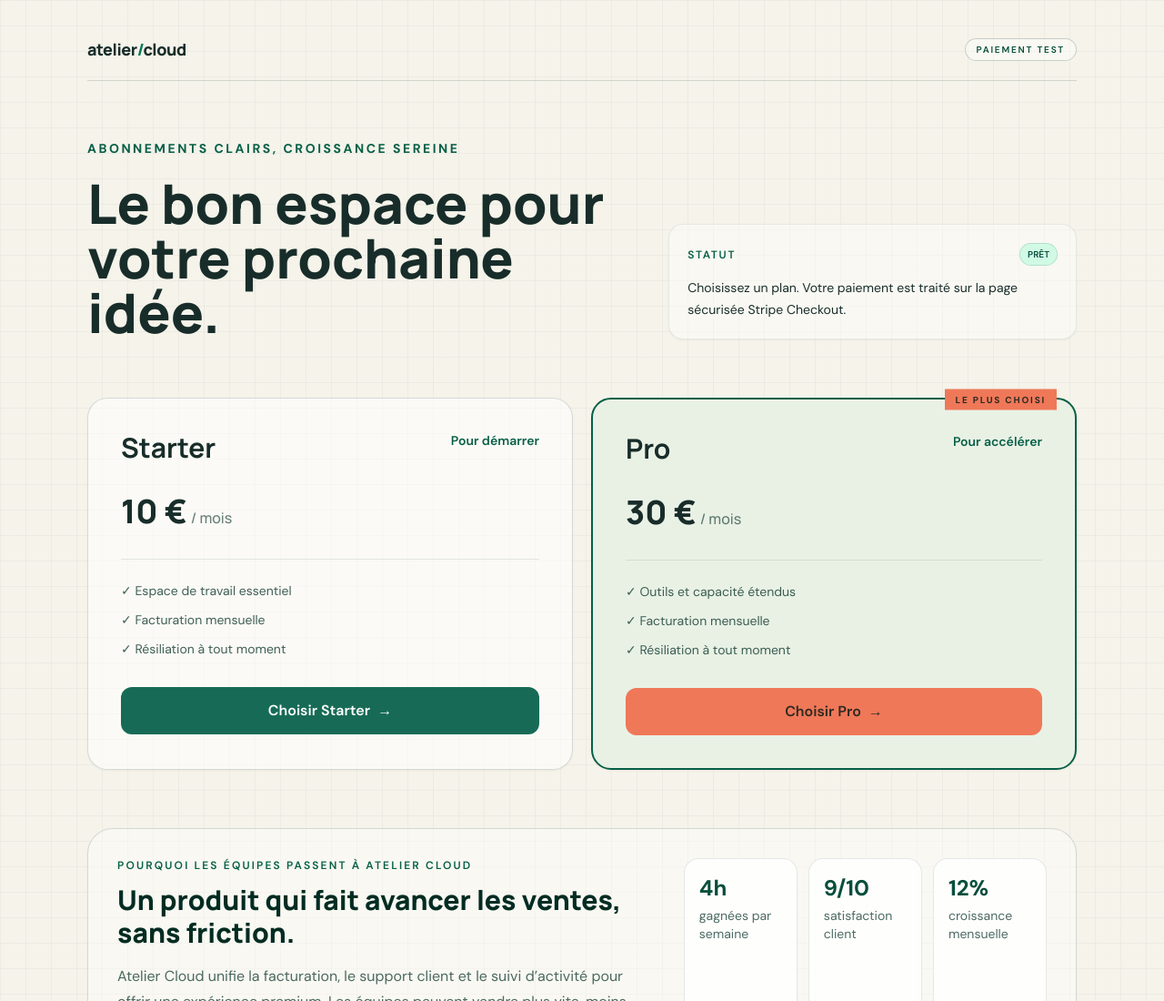
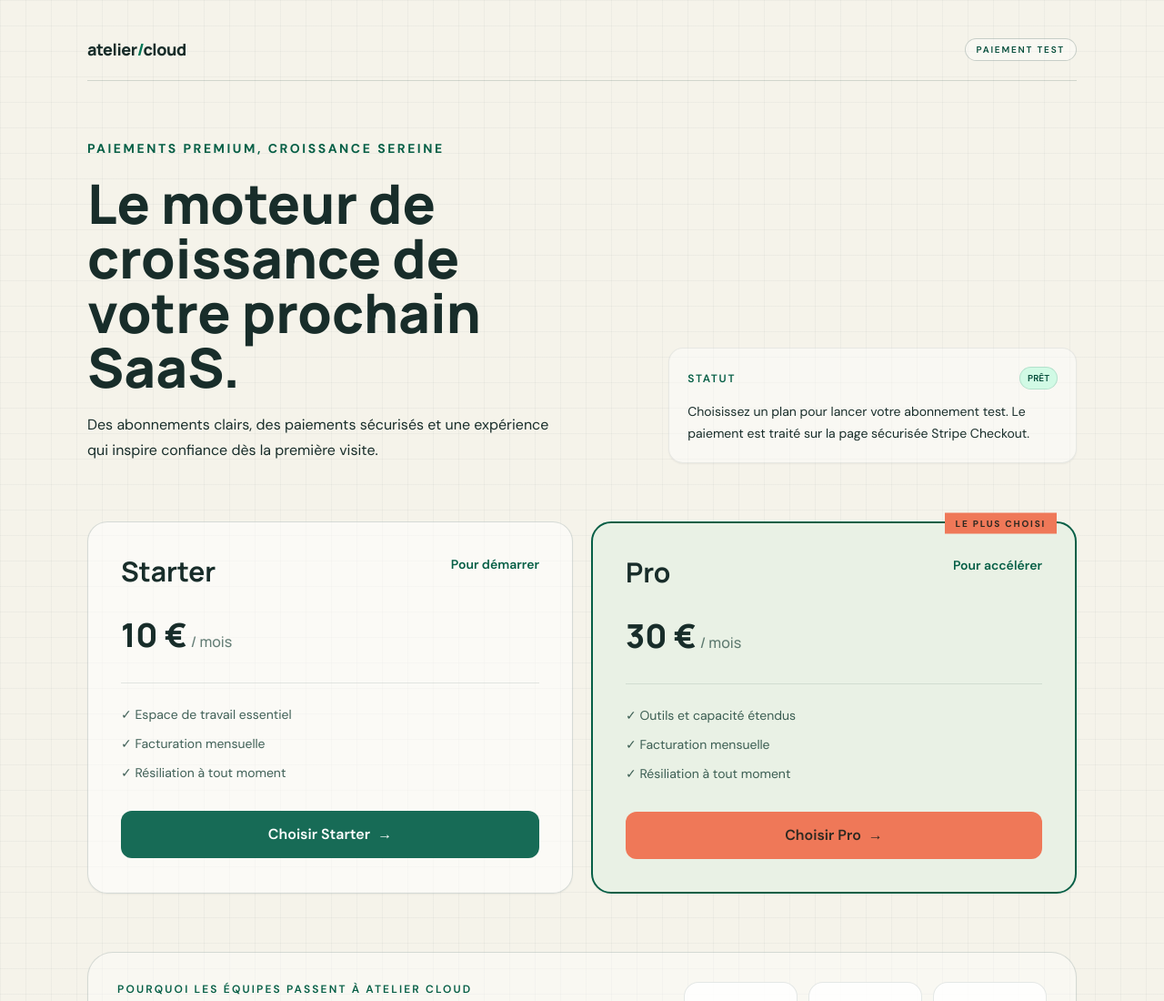
Before and after one commit to EthanLeChevallier/Stripe-saas-billing, a website: page public/index.html in a window 1280 px wide. Shown: the top 1100 px of the page at 91% size. Drawn offline with nearby package versions, Linux system fonts and the light colour scheme.

Commit message:
Polish landing page messaging

```diff
--- a/public/index.html
+++ b/public/index.html
@@ -49,8 +49,9 @@
 
       <section class="rise grid gap-8 py-12 md:grid-cols-[1.15fr_0.85fr] md:items-end md:py-16">
         <div>
-          <p class="mb-5 text-sm font-bold uppercase tracking-[0.18em] text-emerald-800">Abonnements clairs, croissance sereine</p>
-          <h1 class="display max-w-xl text-4xl font-extrabold leading-[1.02] sm:text-6xl">Le bon espace pour votre prochaine idée.</h1>
+          <p class="mb-5 text-sm font-bold uppercase tracking-[0.18em] text-emerald-800">Paiements premium, croissance sereine</p>
+          <h1 class="display max-w-xl text-4xl font-extrabold leading-[1.02] sm:text-6xl">Le moteur de croissance de votre prochain SaaS.</h1>
+          <p class="mt-5 max-w-lg text-base leading-7 text-emerald-950/72">Des abonnements clairs, des paiements sécurisés et une expérience qui inspire confiance dès la première visite.</p>
         </div>
 
         <div class="glass rounded-2xl p-5 shadow-sm">
@@ -59,7 +60,7 @@
               <span class="text-xs font-semibold uppercase tracking-[0.14em] text-emerald-800">Statut</span>
               <span id="status-badge" class="rounded-full border border-emerald-900/15 bg-emerald-100 px-2 py-1 text-[10px] font-semibold uppercase text-emerald-900">Prêt</span>
             </div>
-            <p id="status-text" class="text-sm leading-6 text-emerald-950/72">Choisissez un plan. Votre paiement est traité sur la page sécurisée Stripe Checkout.</p>
+            <p id="status-text" class="text-sm leading-6 text-emerald-950/72">Choisissez un plan pour lancer votre abonnement test. Le paiement est traité sur la page sécurisée Stripe Checkout.</p>
           </div>
         </div>
       </section>
```
